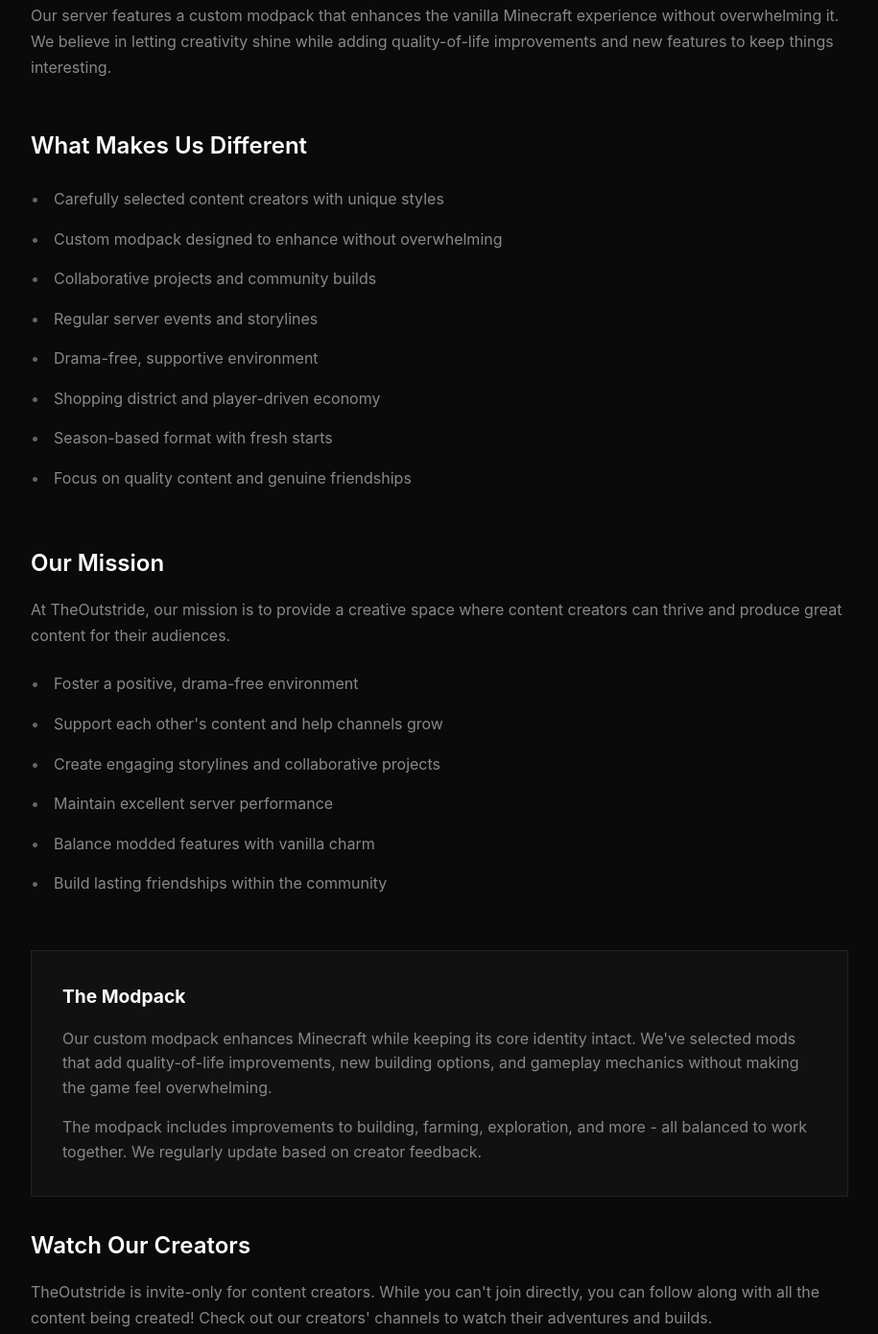
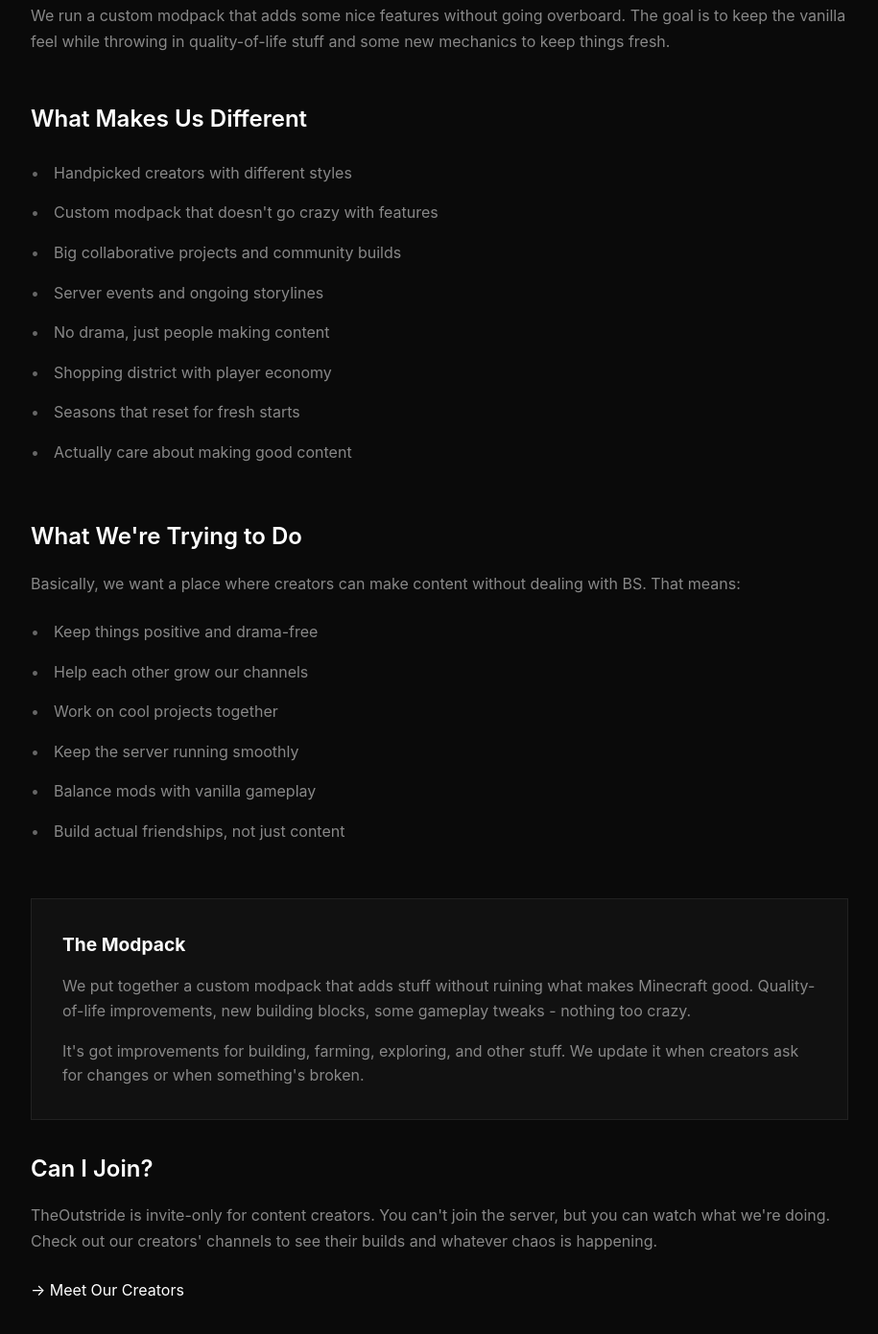
Before and after one commit to zskv-coding/theoutstride, a plain HTML site: page about.html in a window 1280 px wide. Shown: the part 374-1764 px from the top of the page at 96% size, without its empty margins (182-1097 px from the left). Drawn offline with Linux system fonts and the light colour scheme.

Commit message:
Add files via upload

```diff
--- a/about.html
+++ b/about.html
@@ -147,7 +147,6 @@
         <ul>
             <li><a href="index.html">Home</a></li>
             <li><a href="about.html" class="active">About</a></li>
-            <li><a href="rules.html">Rules</a></li>
             <li><a href="staff.html">Creators</a></li>
         </ul>
     </nav>
@@ -158,54 +157,53 @@
 
         <div class="section">
             <h2>What is TheOutstride?</h2>
-            <p>TheOutstride is a private, whitelist-only Minecraft SMP server for content creators. Inspired by servers like HermitCraft, we've built a community focused on creativity, collaboration, and quality content.</p>
-            <p>Our server features a custom modpack that enhances the vanilla Minecraft experience without overwhelming it. We believe in letting creativity shine while adding quality-of-life improvements and new features to keep things interesting.</p>
+            <p>TheOutstride is a private Minecraft SMP for content creators. Think HermitCraft vibes - we're all about creativity, working together, and making good content.</p>
+            <p>We run a custom modpack that adds some nice features without going overboard. The goal is to keep the vanilla feel while throwing in quality-of-life stuff and some new mechanics to keep things fresh.</p>
         </div>
 
         <div class="section">
             <h2>What Makes Us Different</h2>
             <ul>
-                <li>Carefully selected content creators with unique styles</li>
-                <li>Custom modpack designed to enhance without overwhelming</li>
-                <li>Collaborative projects and community builds</li>
-                <li>Regular server events and storylines</li>
-                <li>Drama-free, supportive environment</li>
-                <li>Shopping district and player-driven economy</li>
-                <li>Season-based format with fresh starts</li>
-                <li>Focus on quality content and genuine friendships</li>
+                <li>Handpicked creators with different styles</li>
+                <li>Custom modpack that doesn't go crazy with features</li>
+                <li>Big collaborative projects and community builds</li>
+                <li>Server events and ongoing storylines</li>
+                <li>No drama, just people making content</li>
+                <li>Shopping district with player economy</li>
+                <li>Seasons that reset for fresh starts</li>
+                <li>Actually care about making good content</li>
             </ul>
         </div>
 
         <div class="section">
-            <h2>Our Mission</h2>
-            <p>At TheOutstride, our mission is to provide a creative space where content creators can thrive and produce great content for their audiences.</p>
+            <h2>What We're Trying to Do</h2>
+            <p>Basically, we want a place where creators can make content without dealing with BS. That means:</p>
             <ul>
-                <li>Foster a positive, drama-free environment</li>
-                <li>Support each other's content and help channels grow</li>
-                <li>Create engaging storylines and collaborative projects</li>
-                <li>Maintain excellent server performance</li>
-                <li>Balance modded features with vanilla charm</li>
-                <li>Build lasting friendships within the community</li>
+                <li>Keep things positive and drama-free</li>
+                <li>Help each other grow our channels</li>
+                <li>Work on cool projects together</li>
+                <li>Keep the server running smoothly</li>
+                <li>Balance mods with vanilla gameplay</li>
+                <li>Build actual friendships, not just content</li>
             </ul>
         </div>
 
         <div class="highlight-box">
             <h3>The Modpack</h3>
-            <p>Our custom modpack enhances Minecraft while keeping its core identity intact. We've selected mods that add quality-of-life improvements, new building options, and gameplay mechanics without making the game feel overwhelming.</p>
-            <p style="margin-top: 1rem;">The modpack includes improvements to building, farming, exploration, and more - all balanced to work together. We regularly update based on creator feedback.</p>
+            <p>We put together a custom modpack that adds stuff without ruining what makes Minecraft good. Quality-of-life improvements, new building blocks, some gameplay tweaks - nothing too crazy.</p>
+            <p style="margin-top: 1rem;">It's got improvements for building, farming, exploring, and other stuff. We update it when creators ask for changes or when something's broken.</p>
         </div>
 
         <div class="section">
-            <h2>Watch Our Creators</h2>
-            <p>TheOutstride is invite-only for content creators. While you can't join directly, you can follow along with all the content being created! Check out our creators' channels to watch their adventures and builds.</p>
+            <h2>Can I Join?</h2>
+            <p>TheOutstride is invite-only for content creators. You can't join the server, but you can watch what we're doing. Check out our creators' channels to see their builds and whatever chaos is happening.</p>
             <p style="margin-top: 1.5rem;"><a href="staff.html" style="color: #fff; text-decoration: none;">→ Meet Our Creators</a></p>
         </div>
     </div>
 
     <footer>
-        <p>&copy; 2025 zskv</p>
+        <p>&copy; 2024 TheOutstride</p>
         <p>Not affiliated with Mojang or Microsoft</p>
     </footer>
 </body>
-
 </html>
```
Also changed, not shown: index.html (+11 -13 lines).
